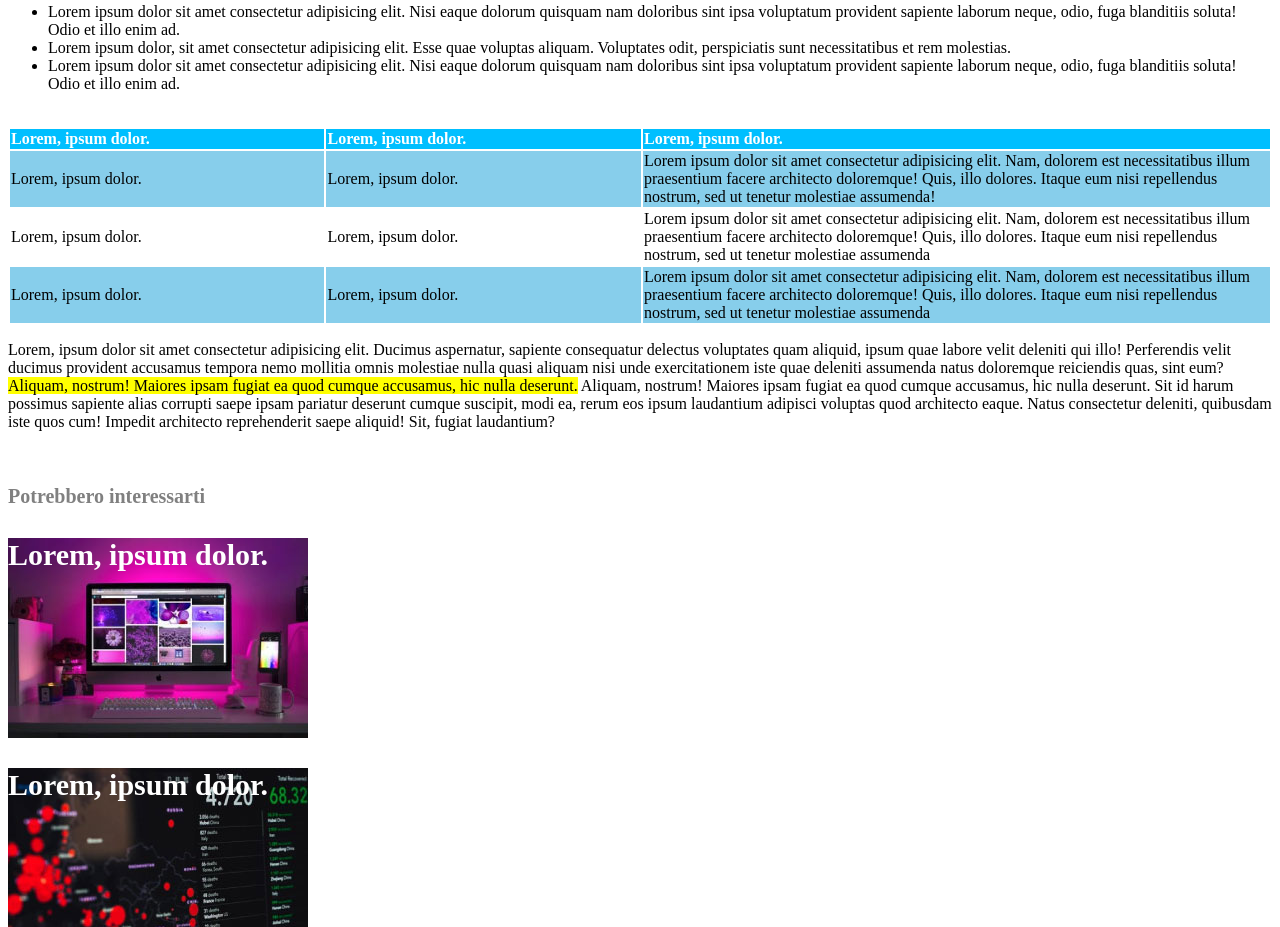
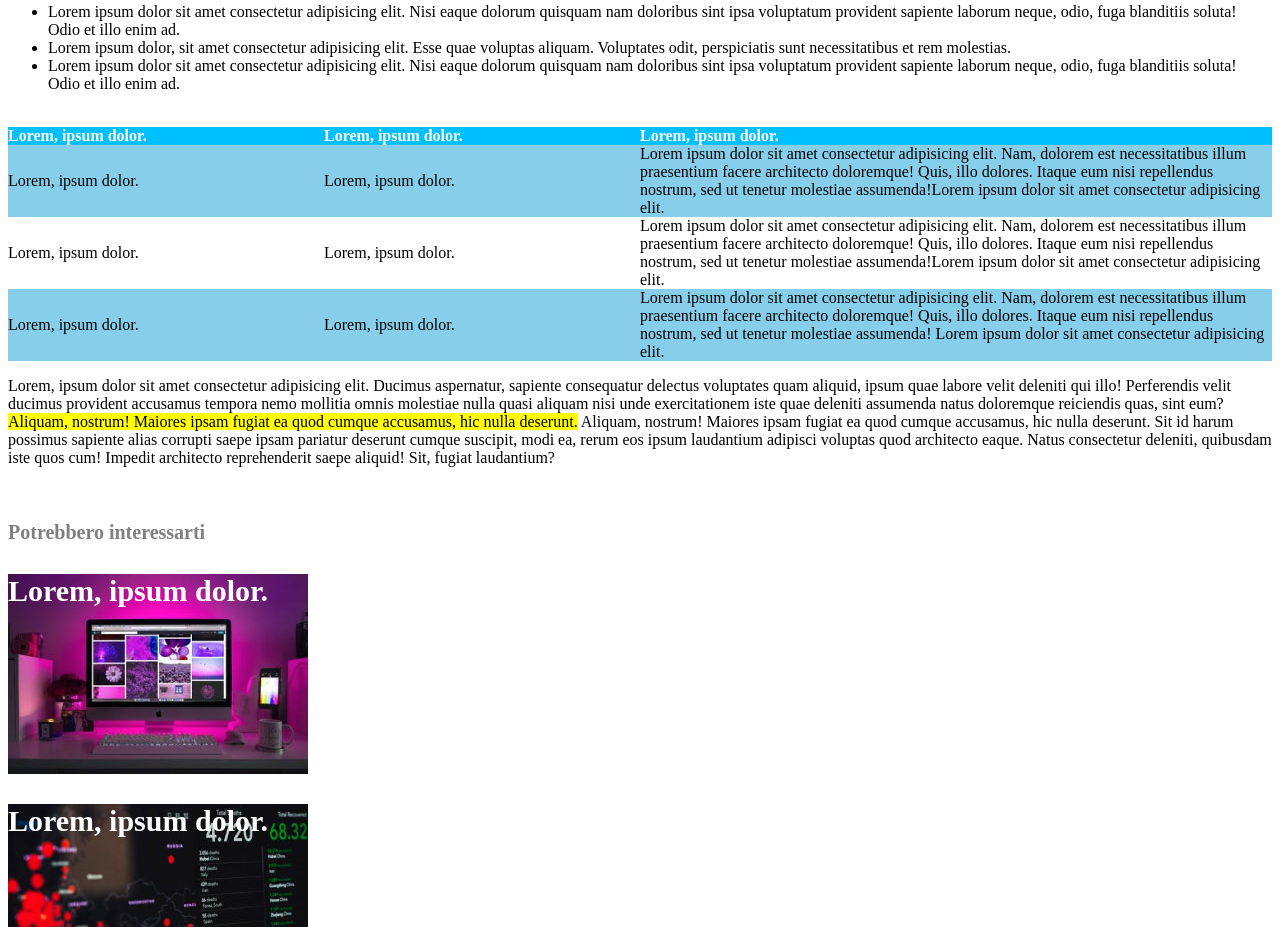
Before and after one commit to fabiopiro/html-css-booleaner, a plain HTML site: page index.html in a window 1280 px wide. Shown: the part 980-1907 px from the top of the page. Drawn offline with Linux system fonts and the light colour scheme.

Commit message:
padding tabella

```diff
--- a/index.html
+++ b/index.html
@@ -48,7 +48,7 @@
                 <!-- /Lista non ordinata -->
                 <br>
                 <!-- Tabella -->
-                <table>
+                <table cellspacing="0" cellpadding="0">
                     <thead>
                         <tr>
                             <th class="prima-colonna">Lorem, ipsum dolor.</th>
@@ -60,17 +60,17 @@
                         <tr class="riga-colorata">
                             <td>Lorem, ipsum dolor.</td>
                             <td>Lorem, ipsum dolor.</td>
-                            <td>Lorem ipsum dolor sit amet consectetur adipisicing elit. Nam, dolorem est necessitatibus illum praesentium facere architecto doloremque! Quis, illo dolores. Itaque eum nisi repellendus nostrum, sed ut tenetur molestiae assumenda!</td>
+                            <td>Lorem ipsum dolor sit amet consectetur adipisicing elit. Nam, dolorem est necessitatibus illum praesentium facere architecto doloremque! Quis, illo dolores. Itaque eum nisi repellendus nostrum, sed ut tenetur molestiae assumenda!Lorem ipsum dolor sit amet consectetur adipisicing elit.</td>
                         </tr>
                         <tr>
                             <td>Lorem, ipsum dolor.</td>
                             <td>Lorem, ipsum dolor.</td>
-                            <td>Lorem ipsum dolor sit amet consectetur adipisicing elit. Nam, dolorem est necessitatibus illum praesentium facere architecto doloremque! Quis, illo dolores. Itaque eum nisi repellendus nostrum, sed ut tenetur molestiae assumenda</td>
+                            <td>Lorem ipsum dolor sit amet consectetur adipisicing elit. Nam, dolorem est necessitatibus illum praesentium facere architecto doloremque! Quis, illo dolores. Itaque eum nisi repellendus nostrum, sed ut tenetur molestiae assumenda!Lorem ipsum dolor sit amet consectetur adipisicing elit.</td>
                         </tr>
                         <tr class="riga-colorata">
                             <td>Lorem, ipsum dolor.</td>
                             <td>Lorem, ipsum dolor.</td>
-                            <td>Lorem ipsum dolor sit amet consectetur adipisicing elit. Nam, dolorem est necessitatibus illum praesentium facere architecto doloremque! Quis, illo dolores. Itaque eum nisi repellendus nostrum, sed ut tenetur molestiae assumenda</td>
+                            <td>Lorem ipsum dolor sit amet consectetur adipisicing elit. Nam, dolorem est necessitatibus illum praesentium facere architecto doloremque! Quis, illo dolores. Itaque eum nisi repellendus nostrum, sed ut tenetur molestiae assumenda! Lorem ipsum dolor sit amet consectetur adipisicing elit.</td>
                         </tr>
                     </tbody>
                 </table>
```
